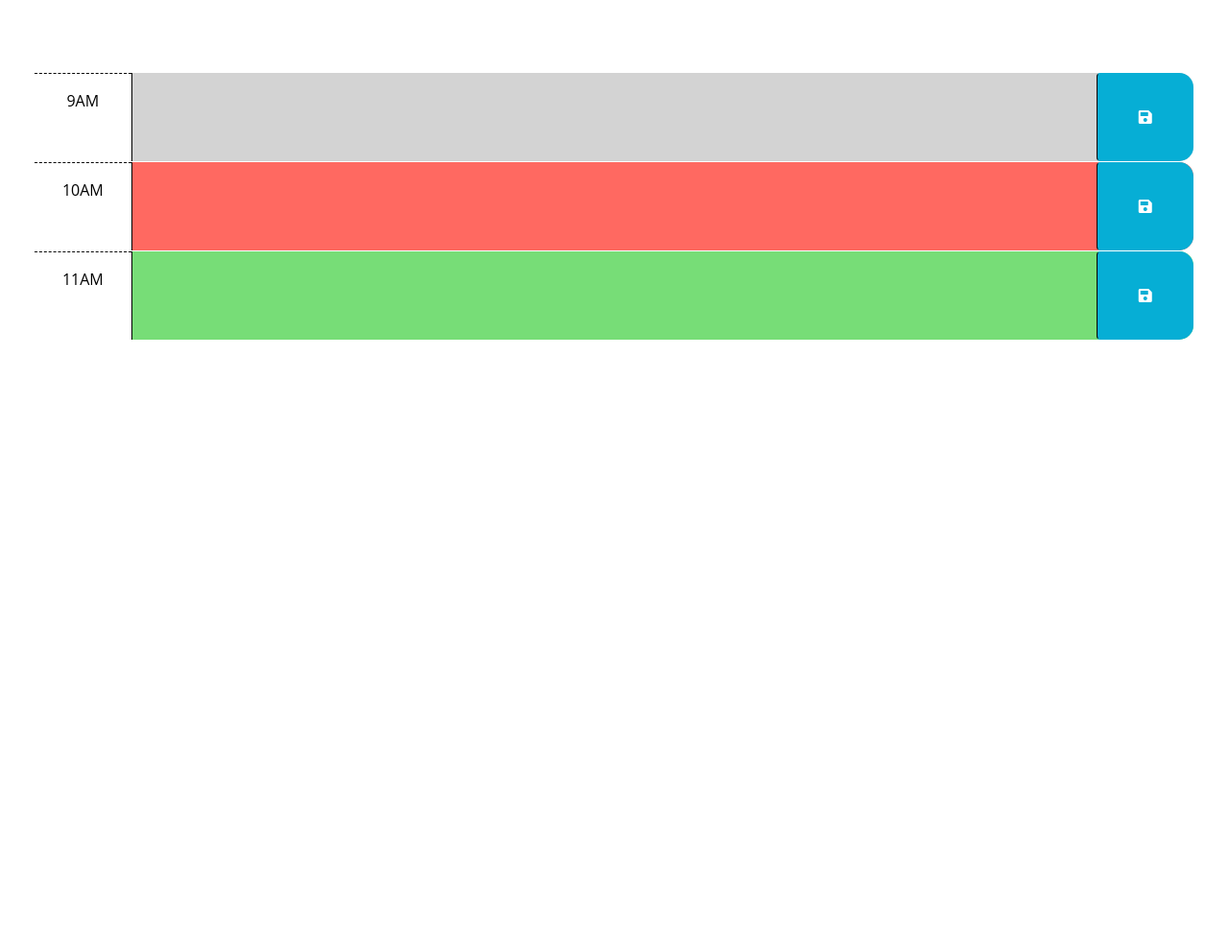
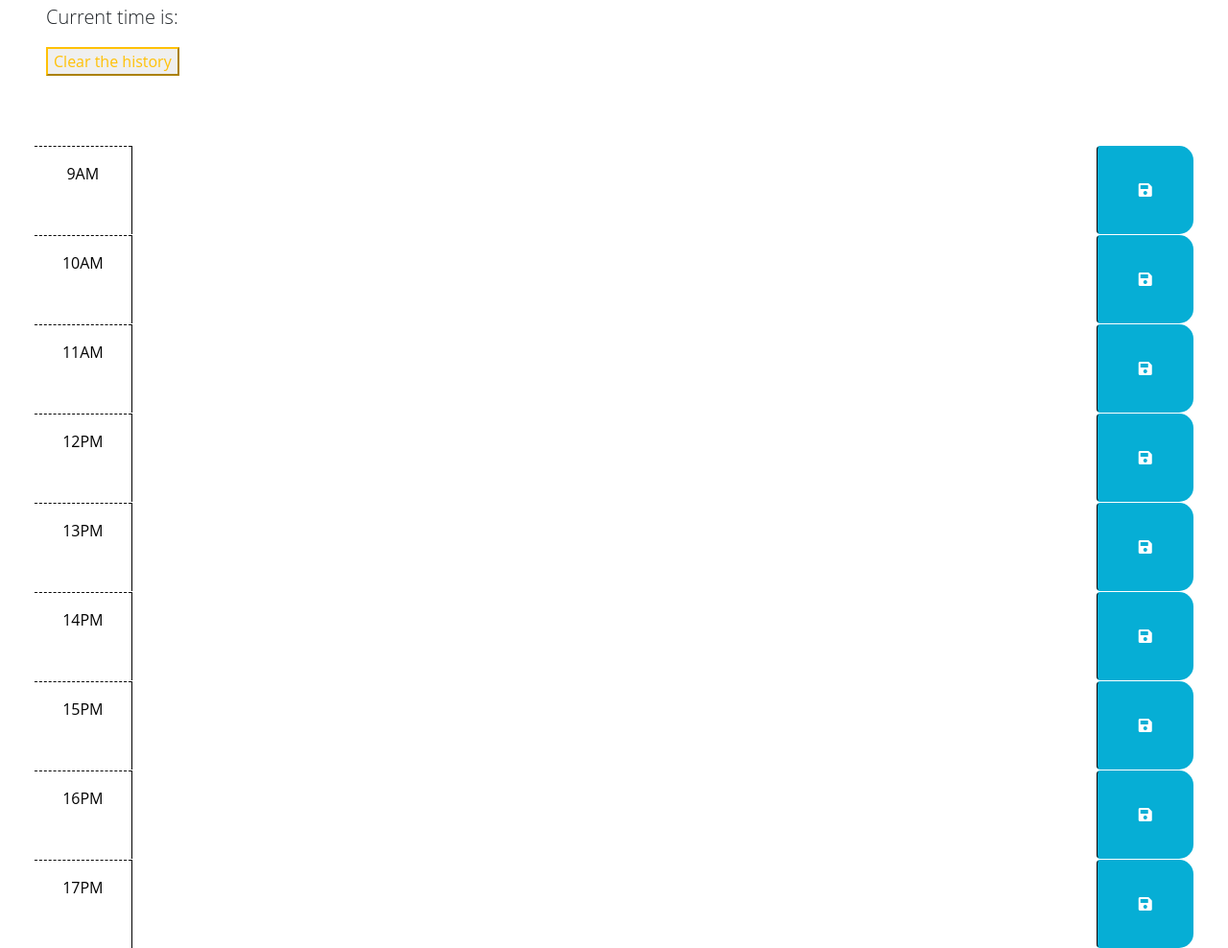
Before and after one commit to gtotaku-tg/Third-Party-APIs_Schedule-List_TG, a plain HTML site: page index.html in a window 1280 px wide. Shown: the part 176-1164 px from the top of the page at 96% size. Before the commit the page ends 800 px from the top, so only its background shows below. Drawn offline with nearby package versions, Linux system fonts and the light colour scheme.

```diff
--- a/index.html
+++ b/index.html
@@ -4,45 +4,47 @@
     <meta charset="UTF-8" />
     <meta name="viewport" content="width=device-width, initial-scale=1.0" />
     <meta http-equiv="X-UA-Compatible" content="ie=edge" />
+    <!-- Link to bootstrap -->
     <link
       href="https://cdn.jsdelivr.net/npm/bootstrap@5.1.3/dist/css/bootstrap.min.css"
       rel="stylesheet"
       integrity="sha384-1BmE4kWBq78iYhFldvKuhfTAU6auU8tT94WrHftjDbrCEXSU1oBoqyl2QvZ6jIW3"
       crossorigin="anonymous"
     />
+    <!-- Link to footawesome -->
     <link
       rel="stylesheet"
       href="https://use.fontawesome.com/releases/v5.8.1/css/all.css"
       integrity="sha384-50oBUHEmvpQ+1lW4y57PTFmhCaXp0ML5d60M1M7uH2+nqUivzIebhndOJK28anvf"
       crossorigin="anonymous"
     />
+    <!-- Link to google fonts -->
     <link
       href="https://fonts.googleapis.com/css2?family=Fira+Sans:wght@400;700&display=swap"
       rel="stylesheet"
     />
+    <!-- Link to stylesheet -->
     <link rel="stylesheet" href="./Assets/style.css" />
     <title>Work Day Scheduler</title>
   </head>
 
+
   <body>
-    <header class="p-5 mb-4">
+    <header class="p-5 mb-4 mx-auto">
       <h1 class="display-3">Work Day Scheduler</h1>
       <p class="lead">A simple calendar app for scheduling your work day</p>
+      <p class="lead">Current time is:</p>
+      <!-- Current date display -->
       <p id="currentDay" class="lead"></p>
+      <!--  could add on a local storage clear button here -->
+      <!-- come up with a promt or modal to ask yes or no to clear -->
+      <button type="button" class="btnClear btn-outline-warning" id="clearBtn">Clear the history</button>
     </header>
+
     <div class="container-fluid px-5">
-      <!-- Use class for "past", "present", and "future" to apply styles to the
-        time-block divs accordingly. The javascript will need to do this by
-        adding/removing these classes on each div by comparing the hour in the
-        id to the current hour. The html provided below is meant to be an example
-        demonstrating how the css provided can be leveraged to create the
-        desired layout and colors. The html below should be removed or updated
-        in the finished product. Remember to delete this comment once the
-        code is implemented.
-        -->
 
-      <!-- Example of a past time block. The "past" class adds a gray background color. -->
-      <div id="hour-9" class="row time-block past">
+        <!-- The first time block -->
+      <div id="hour-9" class="row time-block">
         <div class="col-2 col-md-1 hour text-center py-3">9AM</div>
         <textarea class="col-8 col-md-10 description" rows="3"> </textarea>
         <button class="btn saveBtn col-2 col-md-1" aria-label="save">
@@ -50,8 +52,8 @@
         </button>
       </div>
 
-      <!-- Example of a present time block. The "present" class adds a red background color. -->
-      <div id="hour-10" class="row time-block present">
+        <!-- The second time block -->
+      <div id="hour-10" class="row time-block">
         <div class="col-2 col-md-1 hour text-center py-3">10AM</div>
         <textarea class="col-8 col-md-10 description" rows="3"> </textarea>
         <button class="btn saveBtn col-2 col-md-1" aria-label="save">
@@ -59,21 +61,73 @@
         </button>
       </div>
 
-      <!-- Example of a future time block. The "future" class adds a green background color. -->
-      <div id="hour-11" class="row time-block future">
+        <!-- The third time block -->
+      <div id="hour-11" class="row time-block">
         <div class="col-2 col-md-1 hour text-center py-3">11AM</div>
         <textarea class="col-8 col-md-10 description" rows="3"> </textarea>
         <button class="btn saveBtn col-2 col-md-1" aria-label="save">
           <i class="fas fa-save" aria-hidden="true"></i>
         </button>
       </div>
+
+          <!-- The fourth time block -->
+      <div id="hour-12" class="row time-block">
+        <div class="col-2 col-md-1 hour text-center py-3">12PM</div>
+        <textarea class="col-8 col-md-10 description" rows="3"> </textarea>
+        <button class="btn saveBtn col-2 col-md-1" aria-label="save">
+          <i class="fas fa-save" aria-hidden="true"></i>
+        </button>
+      </div>
+
+          <!-- The fifth time block -->
+      <div id="hour-13" class="row time-block">
+        <div class="col-2 col-md-1 hour text-center py-3">13PM</div>
+        <textarea class="col-8 col-md-10 description" rows="3"> </textarea>
+        <button class="btn saveBtn col-2 col-md-1" aria-label="save">
+          <i class="fas fa-save" aria-hidden="true"></i>
+        </button>
+      </div>
+
+          <!-- The sixth time block -->
+      <div id="hour-14" class="row time-block">
+        <div class="col-2 col-md-1 hour text-center py-3">14PM</div>
+        <textarea class="col-8 col-md-10 description" rows="3"> </textarea>
+        <button class="btn saveBtn col-2 col-md-1" aria-label="save">
+          <i class="fas fa-save" aria-hidden="true"></i>
+        </button>
+      </div>
+
+          <!-- The seventh time block -->
+      <div id="hour-15" class="row time-block">
+        <div class="col-2 col-md-1 hour text-center py-3">15PM</div>
+        <textarea class="col-8 col-md-10 description" rows="3"> </textarea>
+        <button class="btn saveBtn col-2 col-md-1" aria-label="save">
+          <i class="fas fa-save" aria-hidden="true"></i>
+        </button>
+      </div>
+      <div id="hour-16" class="row time-block">
+        <div class="col-2 col-md-1 hour text-center py-3">16PM</div>
+        <textarea class="col-8 col-md-10 description" rows="3"> </textarea>
+        <button class="btn saveBtn col-2 col-md-1" aria-label="save">
+          <i class="fas fa-save" aria-hidden="true"></i>
+        </button>
+      </div>
+      <div id="hour-17" class="row time-block">
+        <div class="col-2 col-md-1 hour text-center py-3">17PM</div>
+        <textarea class="col-8 col-md-10 description" rows="3"> </textarea>
+        <button class="btn saveBtn col-2 col-md-1" aria-label="save">
+          <i class="fas fa-save" aria-hidden="true"></i>
+        </button>
+      </div>
     </div>
+    <!-- Link to jquery -->
+    <script src="https://cdnjs.cloudflare.com/ajax/libs/jquery/3.2.1/jquery.min.js"></script>
 
-    <script src="https://cdnjs.cloudflare.com/ajax/libs/jquery/3.2.1/jquery.min.js"></script>
+    <!-- Link to dayjs -->
     <script src="https://cdn.jsdelivr.net/npm/dayjs@1.11.3/dayjs.min.js"
     integrity="sha256-iu/zLUB+QgISXBLCW/mcDi/rnf4m4uEDO0wauy76x7U="
     crossorigin="anonymous"></script>
-
+    <!-- Link to the JS file -->
     <script src="./Assets/script.js"></script>
   </body>
 </html>
```
